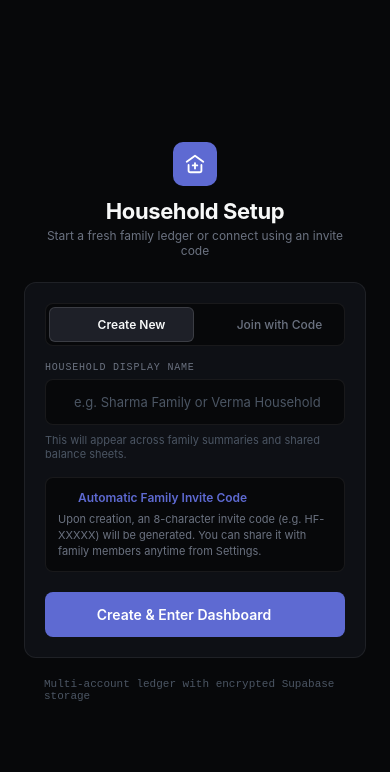
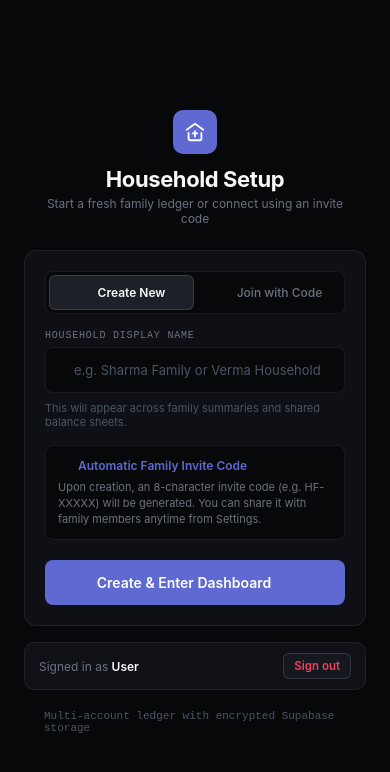
Before and after one commit to vishwas-11/Household-Financial-Tracker-Mobile-App, a React Native app: screen /Onboarding in a window 390 px wide. Shown: the top 772 px of the page. Built offline with nearby package versions, Linux system fonts and the light colour scheme; no server answers; some icons are missing.

Commit message:
Fix auth navigation to onboarding for signup and login

```diff
--- a/src/context/AppContext.tsx
+++ b/src/context/AppContext.tsx
@@ -47,8 +47,8 @@ interface AppContextType {
   switchHousehold: (householdId: string) => Promise<{ success: boolean; error?: string }>;
 
   // Auth & Household methods
-  login: (email: string, pass: string) => Promise<{ success: boolean; error?: string }>;
-  signup: (name: string, email: string, pass: string) => Promise<{ success: boolean; error?: string }>;
+  login: (email: string, pass: string) => Promise<{ success: boolean; session?: UserSession; error?: string }>;
+  signup: (name: string, email: string, pass: string) => Promise<{ success: boolean; session?: UserSession; error?: string }>;
   logout: () => Promise<void>;
   createHousehold: (name: string) => Promise<{ success: boolean; error?: string }>;
   joinHousehold: (code: string) => Promise<{ success: boolean; error?: string }>;
--- a/src/navigation/RootNavigator.tsx
+++ b/src/navigation/RootNavigator.tsx
@@ -36,9 +36,9 @@ export const RootNavigator: React.FC = () => {
     <>
       <NavigationContainer>
         {!user ? (
-          <AuthNavigator initialRouteName="Login" />
+          <AuthNavigator key="auth-login" initialRouteName="Login" />
         ) : !user.householdId ? (
-          <AuthNavigator initialRouteName="Onboarding" />
+          <AuthNavigator key="auth-onboarding" initialRouteName="Onboarding" />
         ) : (
           <AppNavigator />
         )}
--- a/src/screens/auth/LoginScreen.tsx
+++ b/src/screens/auth/LoginScreen.tsx
@@ -63,7 +63,11 @@ export const LoginScreen: React.FC<{ navigation: any }> = ({ navigation }) => {
     setLoading(true);
     const res = await login(email, password);
     setLoading(false);
-    if (!res.success) setError(res.error || 'Invalid credentials.');
+    if (!res.success) {
+      setError(res.error || 'Invalid credentials.');
+    } else if (!res.session?.householdId) {
+      navigation.navigate('Onboarding');
+    }
   };
 
   return (
--- a/src/screens/auth/OnboardingScreen.tsx
+++ b/src/screens/auth/OnboardingScreen.tsx
@@ -18,7 +18,7 @@ import { HouseholdFundsLogo } from '../../components/HouseholdFundsLogo';
 import { useApp } from '../../context/AppContext';
 
 export const OnboardingScreen: React.FC = () => {
-  const { createHousehold, joinHousehold, user } = useApp();
+  const { createHousehold, joinHousehold, user, logout } = useApp();
 
   const [mode, setMode] = useState<'create' | 'join'>('create');
   const [householdName, setHouseholdName] = useState('');
@@ -219,6 +219,16 @@ export const OnboardingScreen: React.FC = () => {
             )}
           </View>
 
+          {/* Account & Sign out */}
+          <View style={styles.accountRow}>
+            <Text style={styles.accountText}>
+              Signed in as <Text style={{ color: Colors.text, fontWeight: '600' }}>{user?.email || 'User'}</Text>
+            </Text>
+            <TouchableOpacity onPress={logout} style={styles.logoutBtn} activeOpacity={0.7}>
+              <Text style={styles.logoutBtnText}>Sign out</Text>
+            </TouchableOpacity>
+          </View>
+
           {/* Security Tag */}
           <View style={styles.securityBadge}>
             <ShieldCheck size={14} color={Colors.income} />
@@ -397,6 +407,37 @@ const styles = StyleSheet.create({
     fontWeight: '600',
     color: Colors.white,
   },
+  accountRow: {
+    flexDirection: 'row',
+    alignItems: 'center',
+    justifyContent: 'space-between',
+    backgroundColor: Colors.surfaceCard,
+    borderWidth: 1,
+    borderColor: Colors.border,
+    borderRadius: 10,
+    paddingHorizontal: 14,
+    paddingVertical: 10,
+    marginTop: 16,
+  },
+  accountText: {
+    fontSize: 12,
+    color: Colors.textMuted,
+    flex: 1,
+    marginRight: 8,
+  },
+  logoutBtn: {
+    paddingHorizontal: 10,
+    paddingVertical: 5,
+    borderRadius: 6,
+    backgroundColor: Colors.surfaceElevated,
+    borderWidth: 1,
+    borderColor: Colors.borderLight,
+  },
+  logoutBtnText: {
+    fontSize: 11.5,
+    fontWeight: '600',
+    color: Colors.expense,
+  },
   securityBadge: {
     flexDirection: 'row',
     alignItems: 'center',
--- a/src/screens/auth/SignupScreen.tsx
+++ b/src/screens/auth/SignupScreen.tsx
@@ -23,7 +23,6 @@ import {
   ArrowRight,
   ShieldCheck,
   AlertCircle,
-  Home,
 } from 'lucide-react-native';
 import { Colors } from '../../constants/colors';
 import { HouseholdFundsLogo } from '../../components/HouseholdFundsLogo';
@@ -35,14 +34,12 @@ export const SignupScreen: React.FC<{ navigation: any }> = ({ navigation }) => {
   const [name, setName] = useState('');
   const [email, setEmail] = useState('');
   const [password, setPassword] = useState('');
-  const [householdName, setHouseholdName] = useState('');
   const [showPassword, setShowPassword] = useState(false);
   const [loading, setLoading] = useState(false);
   const [error, setError] = useState<string | null>(null);
   const [focusedField, setFocusedField] = useState<string | null>(null);
 
   const emailInputRef = useRef<TextInput>(null);
-  const householdInputRef = useRef<TextInput>(null);
   const passwordInputRef = useRef<TextInput>(null);
 
   const fadeAnim = useRef(new Animated.Value(0)).current;
@@ -56,7 +53,7 @@ export const SignupScreen: React.FC<{ navigation: any }> = ({ navigation }) => {
   }, []);
 
   const handleSignUp = async () => {
-    if (!name.trim() || !email.trim() || !password || !householdName.trim()) {
+    if (!name.trim() || !email.trim() || !password) {
       setError('Please fill in all fields.');
       return;
     }
@@ -64,7 +61,11 @@ export const SignupScreen: React.FC<{ navigation: any }> = ({ navigation }) => {
     setLoading(true);
     const res = await signup(name, email, password);
     setLoading(false);
-    if (!res.success) setError(res.error || 'Sign up failed.');
+    if (!res.success) {
+      setError(res.error || 'Sign up failed.');
+    } else {
+      navigation.navigate('Onboarding');
+    }
   };
 
   return (
@@ -90,7 +91,7 @@ export const SignupScreen: React.FC<{ navigation: any }> = ({ navigation }) => {
               <HouseholdFundsLogo size={26} color={Colors.white} />
             </LinearGradient>
             <Text style={styles.heroTitle}>Create Account</Text>
-            <Text style={styles.heroSubtitle}>Set up your household financial ledger</Text>
+            <Text style={styles.heroSubtitle}>Set up your personal access to family finances</Text>
           </Animated.View>
 
           {/* Form Card */}
@@ -102,9 +103,9 @@ export const SignupScreen: React.FC<{ navigation: any }> = ({ navigation }) => {
               </View>
             )}
 
-            {/* Full Name */}
+            {/* Name */}
             <View style={styles.inputGroup}>
-              <Text style={styles.inputLabel}>FULL NAME</Text>
+              <Text style={styles.inputLabel}>YOUR FULL NAME</Text>
               <View style={[styles.inputWrapper, focusedField === 'name' && styles.inputWrapperFocused]}>
                 <User
                   size={16}
@@ -114,13 +115,13 @@ export const SignupScreen: React.FC<{ navigation: any }> = ({ navigation }) => {
                 <TextInput
                   value={name}
                   onChangeText={setName}
-                  placeholder="Your name"
+                  placeholder="e.g. John Doe"
                   placeholderTextColor={Colors.textSubdued}
                   autoCapitalize="words"
                   autoCorrect={false}
                   returnKeyType="next"
                   blurOnSubmit={false}
-                  onSubmitEditing={() => householdInputRef.current?.focus()}
+                  onSubmitEditing={() => emailInputRef.current?.focus()}
                   style={styles.input}
                   onFocus={() => setFocusedField('name')}
                   onBlur={() => setFocusedField(null)}
@@ -128,36 +129,9 @@ export const SignupScreen: React.FC<{ navigation: any }> = ({ navigation }) => {
               </View>
             </View>
 
-            {/* Household Name */}
-            <View style={styles.inputGroup}>
-              <Text style={styles.inputLabel}>HOUSEHOLD NAME</Text>
-              <View style={[styles.inputWrapper, focusedField === 'household' && styles.inputWrapperFocused]}>
-                <Home
-                  size={16}
-                  color={focusedField === 'household' ? Colors.brand : Colors.textSubdued}
-                  style={{ marginRight: 10 }}
-                />
-                <TextInput
-                  ref={householdInputRef}
-                  value={householdName}
-                  onChangeText={setHouseholdName}
-                  placeholder="e.g. The Sharma Family"
-                  placeholderTextColor={Colors.textSubdued}
-                  autoCapitalize="words"
-                  autoCorrect={false}
-                  returnKeyType="next"
-                  blurOnSubmit={false}
-                  onSubmitEditing={() => emailInputRef.current?.focus()}
-                  style={styles.input}
-                  onFocus={() => setFocusedField('household')}
-                  onBlur={() => setFocusedField(null)}
-                />
-              </View>
-            </View>
-
             {/* Email */}
             <View style={styles.inputGroup}>
-              <Text style={styles.inputLabel}>EMAIL</Text>
+              <Text style={styles.inputLabel}>EMAIL ADDRESS</Text>
               <View style={[styles.inputWrapper, focusedField === 'email' && styles.inputWrapperFocused]}>
                 <Mail
                   size={16}
@@ -230,7 +204,7 @@ export const SignupScreen: React.FC<{ navigation: any }> = ({ navigation }) => {
                   <ActivityIndicator size="small" color={Colors.white} />
                 ) : (
                   <>
-                    <Text style={styles.submitBtnText}>Create Account</Text>
+                    <Text style={styles.submitBtnText}>Continue to Setup</Text>
                     <ArrowRight size={16} color={Colors.white} />
                   </>
                 )}
```
